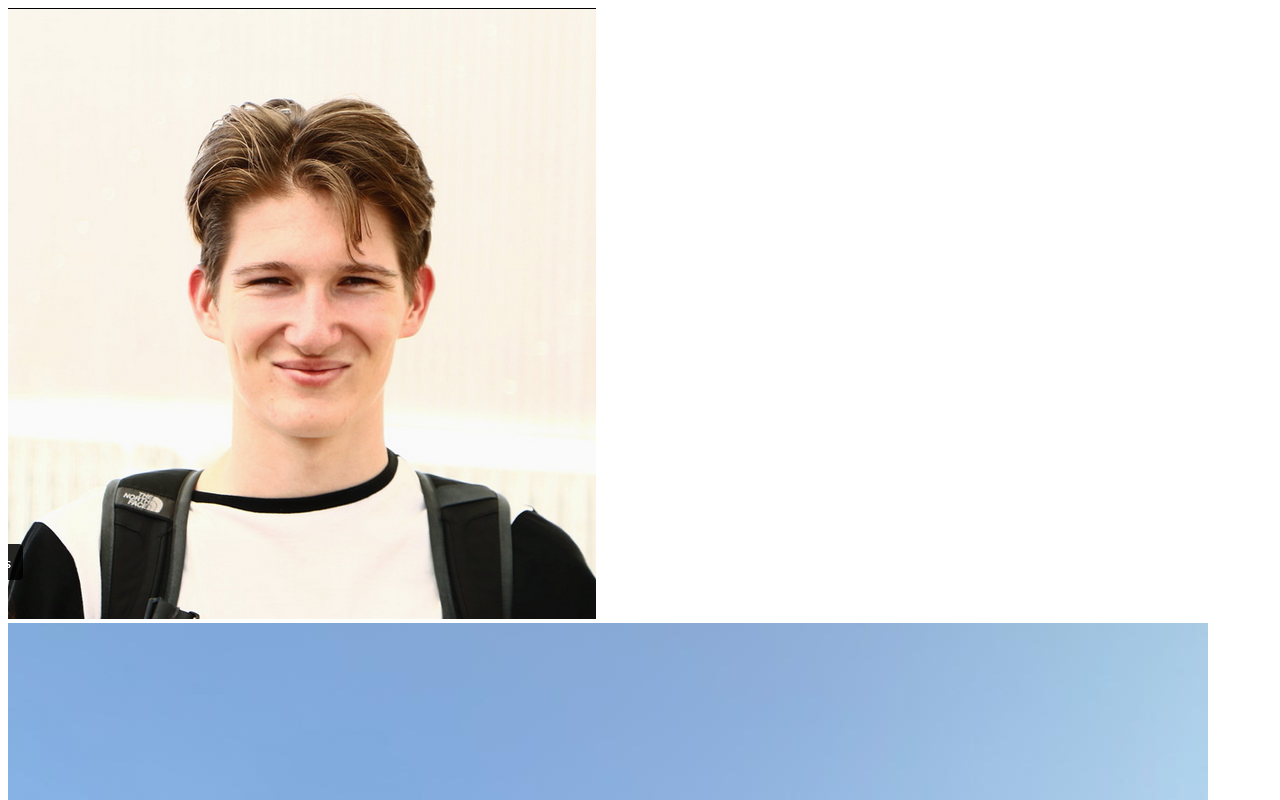
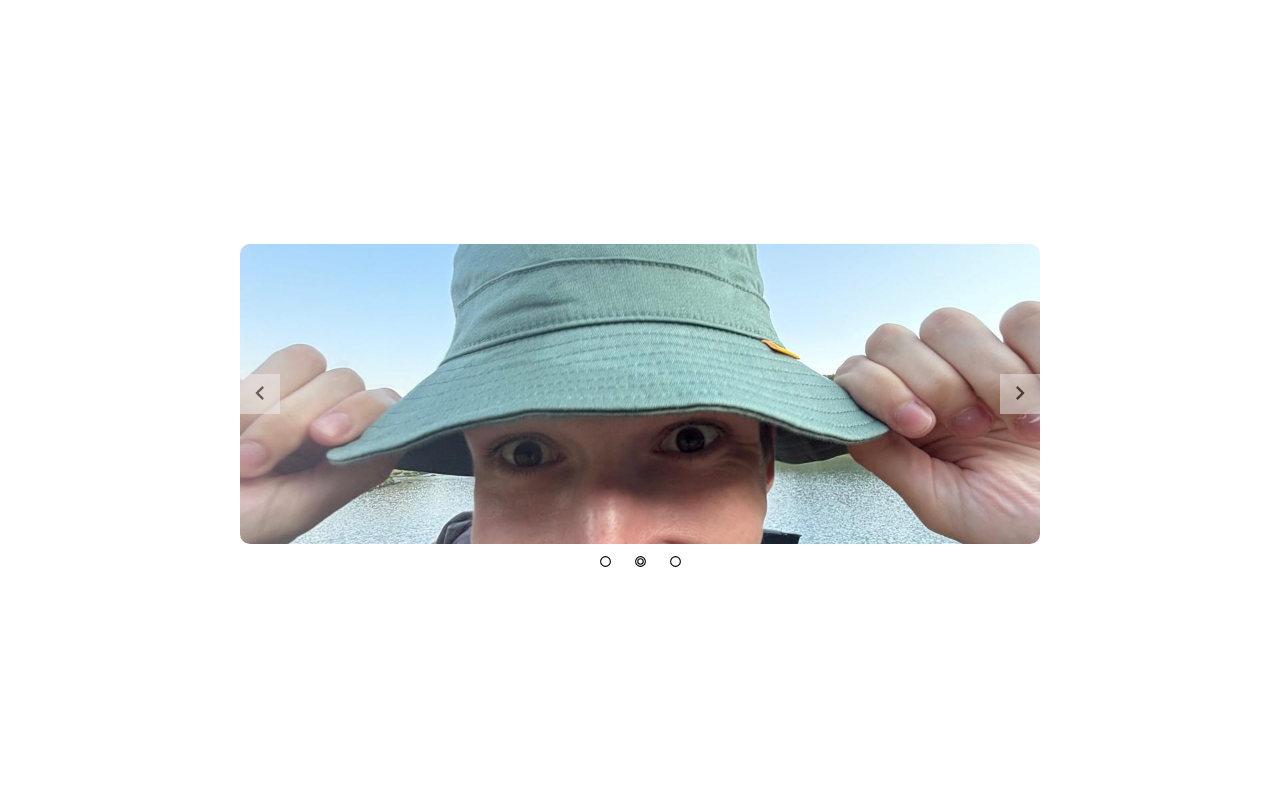
Before and after one commit to theojachiet/image-caroussel, a plain HTML site: page src/template.html in a window 1280 px wide. Shown: the top 800 px of the page. Drawn offline with Linux system fonts and the light colour scheme.

Commit message:
Style page with template content

```diff
--- a/src/style.css
+++ b/src/style.css
@@ -0,0 +1,54 @@
+body {
+    box-sizing: border-box;
+    height: 100vh;
+    display: flex;
+    justify-content: center;
+    align-items: center;
+    --container-width: 800px;
+    --container-height: 300px;
+}
+
+.general-container {
+    display: flex;
+    flex-direction: column;
+    align-items: center;
+}
+
+.caroussel-container {
+    width: var(--container-width);
+    height: var(--container-height);
+    border-radius: 10px;
+    display: flex;
+    align-items: center;
+    justify-content: space-between;
+    background-image: url(./images/qdsfkjlm.jpg);
+    background-size: cover;
+    background-position-y: center;
+}
+
+.caroussel-container button {
+    appearance: none;
+    display: block;
+    border: none;
+    height: 40px;
+    width: 40px;
+    opacity: 0.5;
+}
+
+.circles-container {
+    margin-top: 10px;
+    display: flex;
+    gap: 10px;
+}
+
+.circles-container button {
+    appearance: none;
+    border: none;
+    background-color: white;
+    display: block;
+    width: 25px;
+}
+
+.circles-container button:hover, .caroussel-container button:hover {
+    cursor: pointer;
+}
--- a/src/template.html
+++ b/src/template.html
@@ -1,5 +1,6 @@
 <!DOCTYPE html>
 <html lang="en">
+
 <head>
     <meta charset="UTF-8">
     <meta name="viewport" content="width=device-width, initial-scale=1.0">
@@ -7,14 +8,10 @@
     <script src="script.js" defer></script>
     <title>Document</title>
 </head>
+
 <body>
-    <div class="caroussel-container">
-        <div class="images-container">
-            <div class="image-container"><img src="./images/moi même.png" alt=""></div>
-            <div class="image-container"><img src="./images/qdsfkjlm.jpg" alt=""></div>
-            <div class="image-container"><img src="./images/Théophile_JACHIET_Photo1.jpg" alt=""></div>
-        </div>
-        <div class="buttons-container">
+    <div class="general-container">
+        <div class="caroussel-container">
             <button class="left">
                 <img src="./images/chevron-left.svg" alt="Left">
             </button>
@@ -22,9 +19,12 @@
                 <img src="./images/chevron-right.svg" alt="Right">
             </button>
         </div>
-    </div>
-    <div class="circles-container">
-
+        <div class="circles-container">
+            <button class="first"><img src="./images/circle-outline.svg" alt="circle-outline"></button>
+            <button class="second"><img src="./images/circle-double.svg" alt="circle-outline"></button>
+            <button class="third"><img src="./images/circle-outline.svg" alt="circle-outline"></button>
+        </div>
     </div>
 </body>
+
 </html>
```
